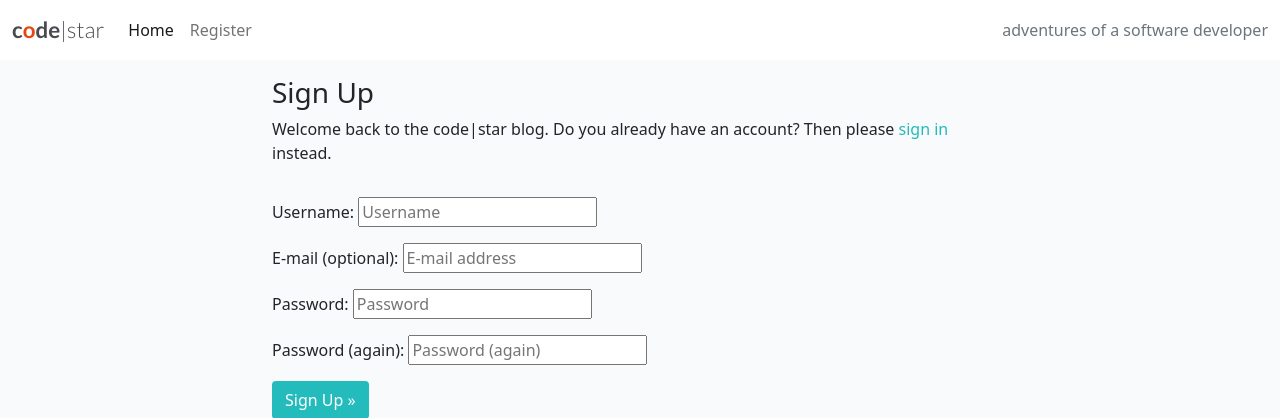
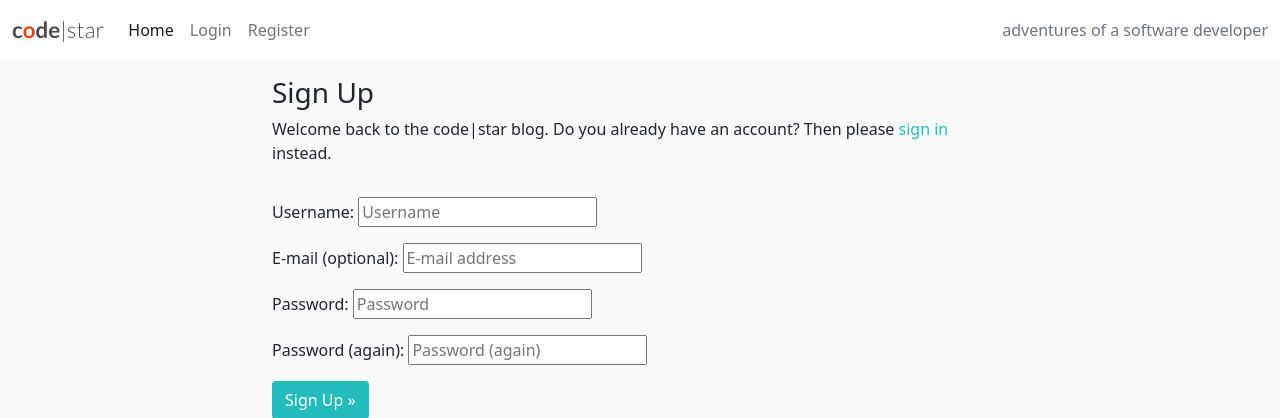
Before and after one commit to omurilolima/book-club, a Django app: page /accounts/signup/ in a window 1280 px wide. Shown: the top 418 px of the page. Run offline with Django 3.2, Linux system fonts and the light colour scheme.

Commit message:
Update nav links for not authenticated user

```diff
--- a/templates/base.html
+++ b/templates/base.html
@@ -36,6 +36,11 @@
                     <li class="nav-item">
                         <a class="nav-link active" aria-current="page" href="{% url 'home' %}">Home</a>
                     </li>
+                    {% if not user.is_authenticated %}
+                        <li class="nav-item">
+                            <a class="nav-link" href="{% url 'account_login' %}">Login</a>
+                        </li>
+                    {% endif %}
                     {% if user.is_authenticated %}
                     <li class="nav-item">
                         <a class="nav-link" href="{% url 'books' %}">My Books</a>
```
